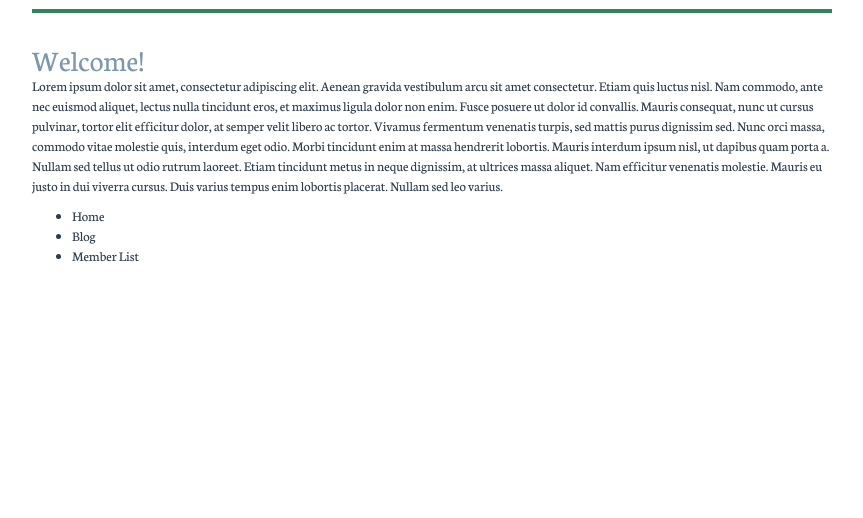
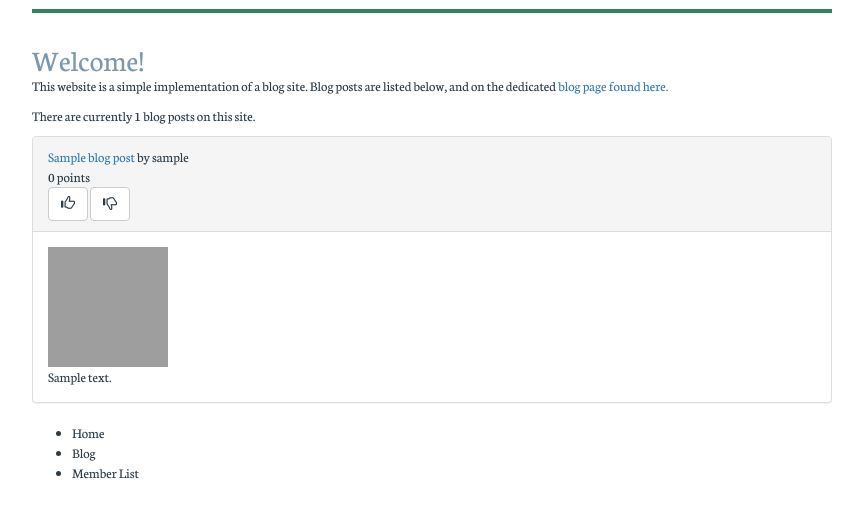
Before and after one commit to splerp/udacity-projects, a Python web app: template 03 Multi User Blog/multiuserblog/templates/landing.html in a window 1280 px wide. Shown: the part 175-693 px from the top of the page, without its empty margins (208-1071 px from the left). Run offline with Jinja, Linux system fonts and the light colour scheme; the template is opened without the code that fills it: most values are stand-ins (such as "Sample title", 1, 10 or a date in 2020); some libraries are stand-ins or nearby versions; grey boxes are pictures that could not be loaded.

Commit message:
feat: Add blog post list view to main page

```diff
--- a/03 Multi User Blog/multiuserblog/templates/landing.html
+++ b/03 Multi User Blog/multiuserblog/templates/landing.html
@@ -3,6 +3,61 @@
 {% block content %}
 
 <h2>Welcome!</h2>
-<p>Lorem ipsum dolor sit amet, consectetur adipiscing elit. Aenean gravida vestibulum arcu sit amet consectetur. Etiam quis luctus nisl. Nam commodo, ante nec euismod aliquet, lectus nulla tincidunt eros, et maximus ligula dolor non enim. Fusce posuere ut dolor id convallis. Mauris consequat, nunc ut cursus pulvinar, tortor elit efficitur dolor, at semper velit libero ac tortor. Vivamus fermentum venenatis turpis, sed mattis purus dignissim sed. Nunc orci massa, commodo vitae molestie quis, interdum eget odio. Morbi tincidunt enim at massa hendrerit lobortis. Mauris interdum ipsum nisl, ut dapibus quam porta a. Nullam sed tellus ut odio rutrum laoreet. Etiam tincidunt metus in neque dignissim, at ultrices massa aliquet. Nam efficitur venenatis molestie. Mauris eu justo in dui viverra cursus. Duis varius tempus enim lobortis placerat. Nullam sed leo varius.</p>
+<p>This website is a simple implementation of
+a blog site. Blog posts are listed below, and on the
+dedicated <a href="/blog">blog page found here.</a></p>
+<p>There are currently {{blog_posts.count()}} blog posts on this site.</p>
 
+{% for blog_post in blog_posts %}
+	<div class="blogpost">
+		<div class="panel panel-default blog-post" post-key="{{blog_post.key()}}">
+		  <div class="panel-heading">
+			<div class="post-heading">
+				<div class="upper">
+					<a href="/blog/{{blog_post.key()}}">{{blog_post.title}}</a>
+					<span class="author"> by {{blog_post.owner.username}}</span>
+				</div>
+				<div class="subtitle">
+					<span class="points">
+						{{blog_post.reactions.filter('reaction_type =', 'like').count() - blog_post.reactions.filter('reaction_type =', 'dislike').count()}}
+					</span>
+					 points
+				</div>
+			</div>
+			{% if user_name != None %}
+				<div class="post-controls">
+
+				{% if blog_post.owner.username == user_name %}
+				<a class="button-edit" href="/blog/edit/{{blog_post.key()}}">(edit)</a>
+				<span class="divider">|</span>
+				<a class="button-delete" href="/blog/delete/{{blog_post.key()}}">(delete)</a>
+				{% endif %}
+				{% if blog_post.owner.username != user_name %}
+				<span class="button-group">
+					<button class="btn btn-default like-post">
+						<span class="glyphicon glyphicon-thumbs-up" aria-hidden="true"></span>
+					</button>
+					<button class="btn btn-default dislike-post">
+						<span class="glyphicon glyphicon-thumbs-down" aria-hidden="true"></span>
+					</button>
+				</span>
+				{% endif %}
+			</div>
+			{% endif %}
+		  </div>
+		  <div class="panel-body">
+			<div class="blogpost-image">
+				<a href="/blog/{{blog_post.key()}}">
+					<img width="120" height="120"
+						 src="/img/blogtitle?img_id={{blog_post.key()}}" alt="Blog Image">
+					</img>
+				</a>
+			</div>
+			<div class="blogpost-text">{{blog_post.summary}}</div>
+		  </div>
+		</div>
+	</div>
+{% endfor %}
+
+<script src="/scripts/blog.js"></script>
 {% endblock %}
```
Also changed, not shown: 03 Multi User Blog/multiuserblog/main.py (+9 -2 lines).
